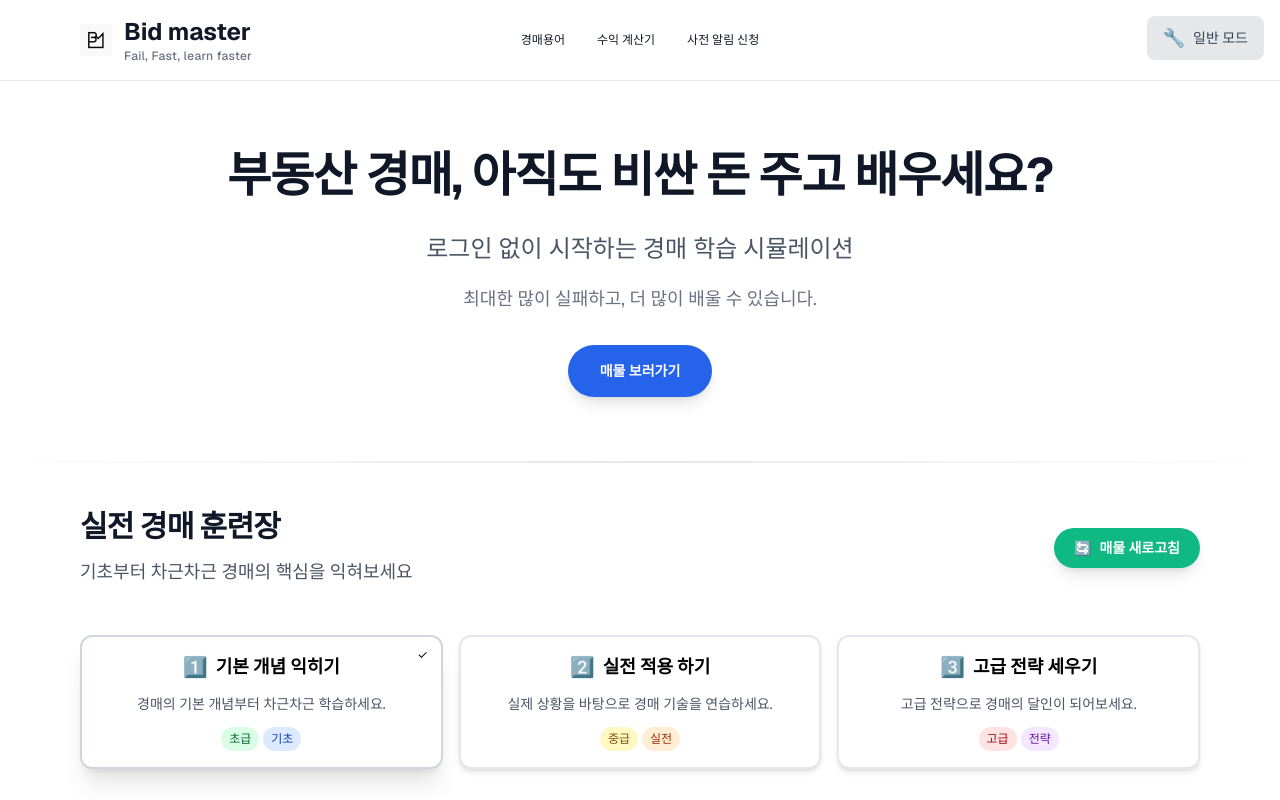
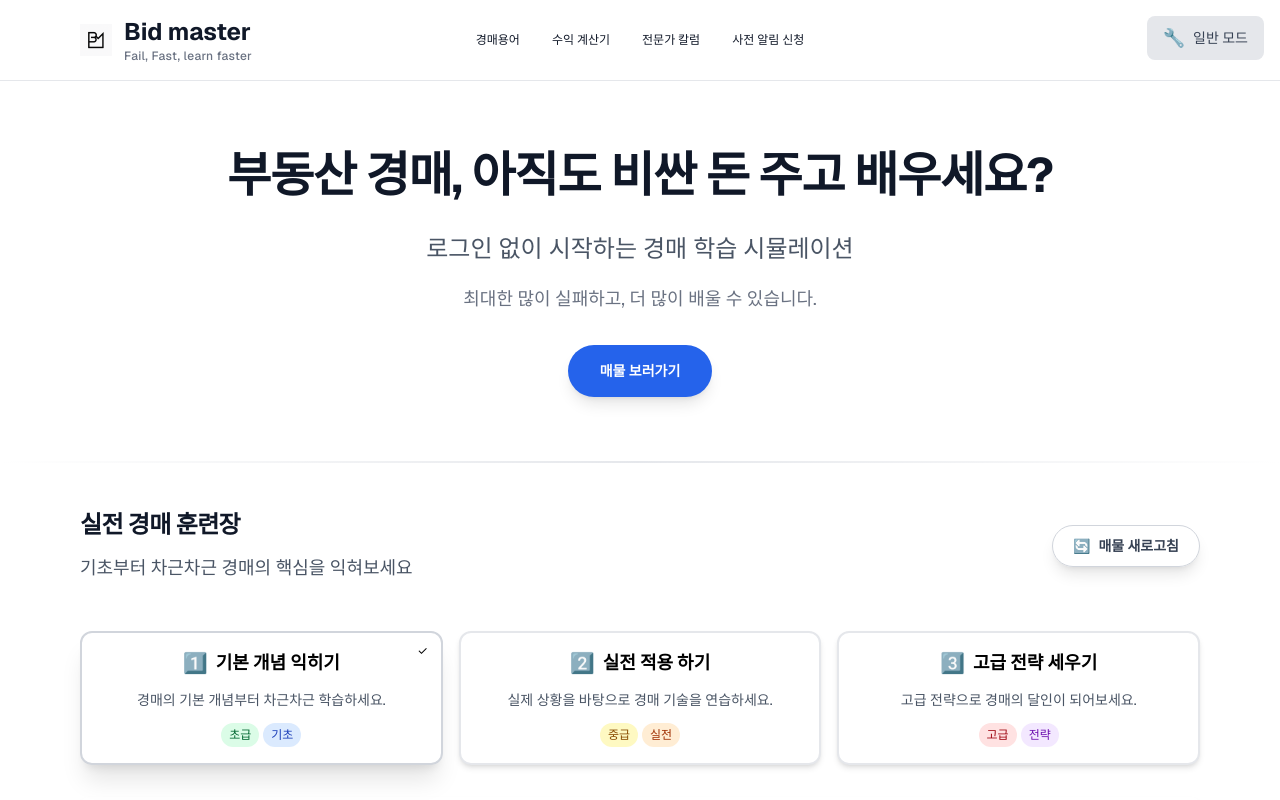
Before and after one commit to jhkoo0314/bid-master-1.1, a Next.js app: page / in a window 1280 px wide. Shown: the top 800 px of the page. Built offline with nearby package versions, Linux system fonts and the light colour scheme.

Commit message:
전문가 칼럼 업데이트

```diff
--- a/src/app/page.tsx
+++ b/src/app/page.tsx
@@ -44,6 +44,7 @@ export default function HomePage() {
     "basic"
   );
   const [isServicePreparing, setIsServicePreparing] = useState(false);
+  const [isExpertColumnPreparing, setIsExpertColumnPreparing] = useState(false);
 
   // 페이지 로드 시 초기 매물 생성
   useEffect(() => {
@@ -231,6 +232,15 @@ export default function HomePage() {
               </Link>
               <button
                 onClick={() => {
+                  console.log("📰 [전문가 칼럼] 서비스 준비중 모달 열기 요청");
+                  setIsExpertColumnPreparing(true);
+                }}
+                className="inline-flex items-center justify-center px-3 py-1.5 font-medium text-xs transition-all duration-200 hover:bg-gray-100 rounded-md text-gray-900 hover:-translate-y-1 hover:shadow-md"
+              >
+                전문가 칼럼
+              </button>
+              <button
+                onClick={() => {
                   console.log("🔔 [사전 알림] 모달 열기 요청");
                   setIsWaitlistModalOpen(true);
                 }}
@@ -293,7 +303,7 @@ export default function HomePage() {
         <div className="container mx-auto px-4 max-w-6xl">
           <div className="flex flex-col lg:flex-row justify-between items-start lg:items-center mb-12">
             <div className="mb-6 lg:mb-0">
-              <h2 className="text-xl sm:text-2xl md:text-3xl font-bold mb-3 tracking-tight text-gray-900">
+              <h2 className="text-lg sm:text-xl md:text-2xl font-bold mb-3 tracking-tight text-gray-900">
                 실전 경매 훈련장
               </h2>
               <p className="text-base sm:text-lg font-normal leading-relaxed max-w-xl text-gray-600">
@@ -312,7 +322,7 @@ export default function HomePage() {
               <button
                 onClick={handleRefresh}
                 disabled={isLoading}
-                className="inline-flex items-center justify-center px-5 py-2.5 bg-accent text-white font-semibold rounded-full hover:bg-accent/90 transition-all duration-200 disabled:bg-gray-300 disabled:cursor-not-allowed shadow-lg hover:shadow-xl transform hover:-translate-y-0.5 text-sm"
+                className="inline-flex items-center justify-center px-5 py-2.5 text-gray-700 font-semibold rounded-full hover:bg-gray-100 transition-all duration-200 disabled:bg-gray-300 disabled:cursor-not-allowed shadow-lg hover:shadow-xl transform hover:-translate-y-0.5 text-sm border border-gray-300"
               >
                 <span className="mr-2">🔄</span>
                 <span>매물 새로고침</span>
@@ -428,7 +438,7 @@ export default function HomePage() {
             </div>
           </div>
 
-          {/* 서비스 준비중 메시지 - 카드 탭 클릭 시에만 표시 */}
+          {/* 서비스 준비중 메시지 - 카드 탭 또는 전문가 칼럼 클릭 시 표시 */}
           {isServicePreparing && (
             <div className="text-center py-12 mb-8">
               <div className="text-6xl mb-6">🚧</div>
@@ -592,6 +602,32 @@ export default function HomePage() {
           setIsAuctionTermsModalOpen(false);
         }}
       />
+
+      {/* 전문가 칼럼 서비스 준비중 모달 */}
+      {isExpertColumnPreparing && (
+        <div className="fixed inset-0 flex items-center justify-center z-50 p-4">
+          <div className="bg-white rounded-2xl max-w-md w-full p-8 shadow-2xl">
+            <div className="text-center">
+              <div className="text-6xl mb-6">📰</div>
+              <h2 className="text-2xl font-bold text-gray-900 mb-4">
+                전문가 칼럼 준비중입니다
+              </h2>
+              <p className="text-lg text-gray-600 mb-8">
+                경매 전문가들의 실전 노하우를 곧 만나보실 수 있습니다
+              </p>
+              <button
+                onClick={() => {
+                  console.log("📰 [전문가 칼럼] 모달 닫기");
+                  setIsExpertColumnPreparing(false);
+                }}
+                className="inline-flex items-center justify-center px-6 py-3 bg-black text-white font-semibold rounded-full hover:bg-gray-800 transition-all duration-200 shadow-lg hover:shadow-xl transform hover:-translate-y-0.5 text-sm w-full"
+              >
+                확인
+              </button>
+            </div>
+          </div>
+        </div>
+      )}
     </div>
   );
 }
```
